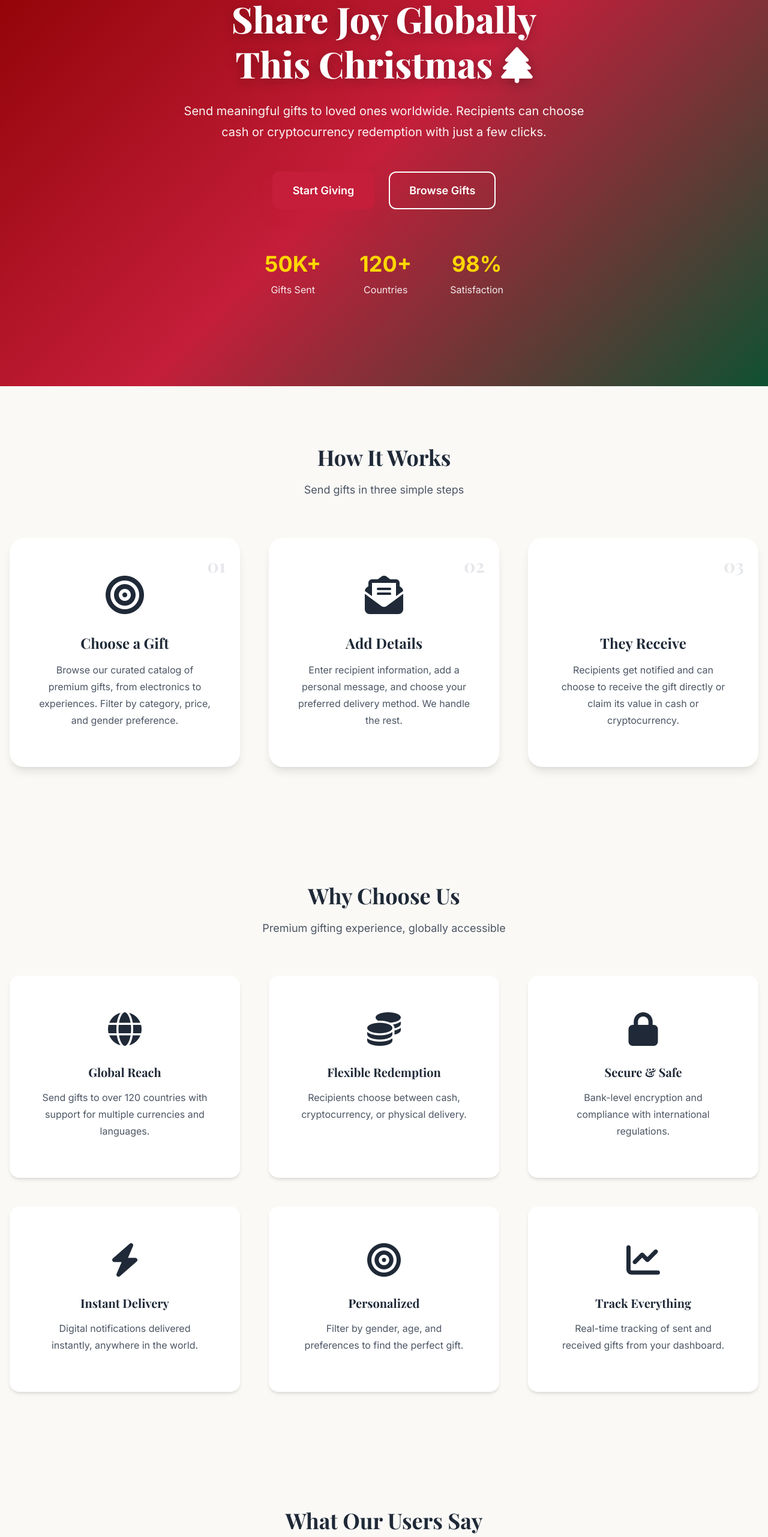
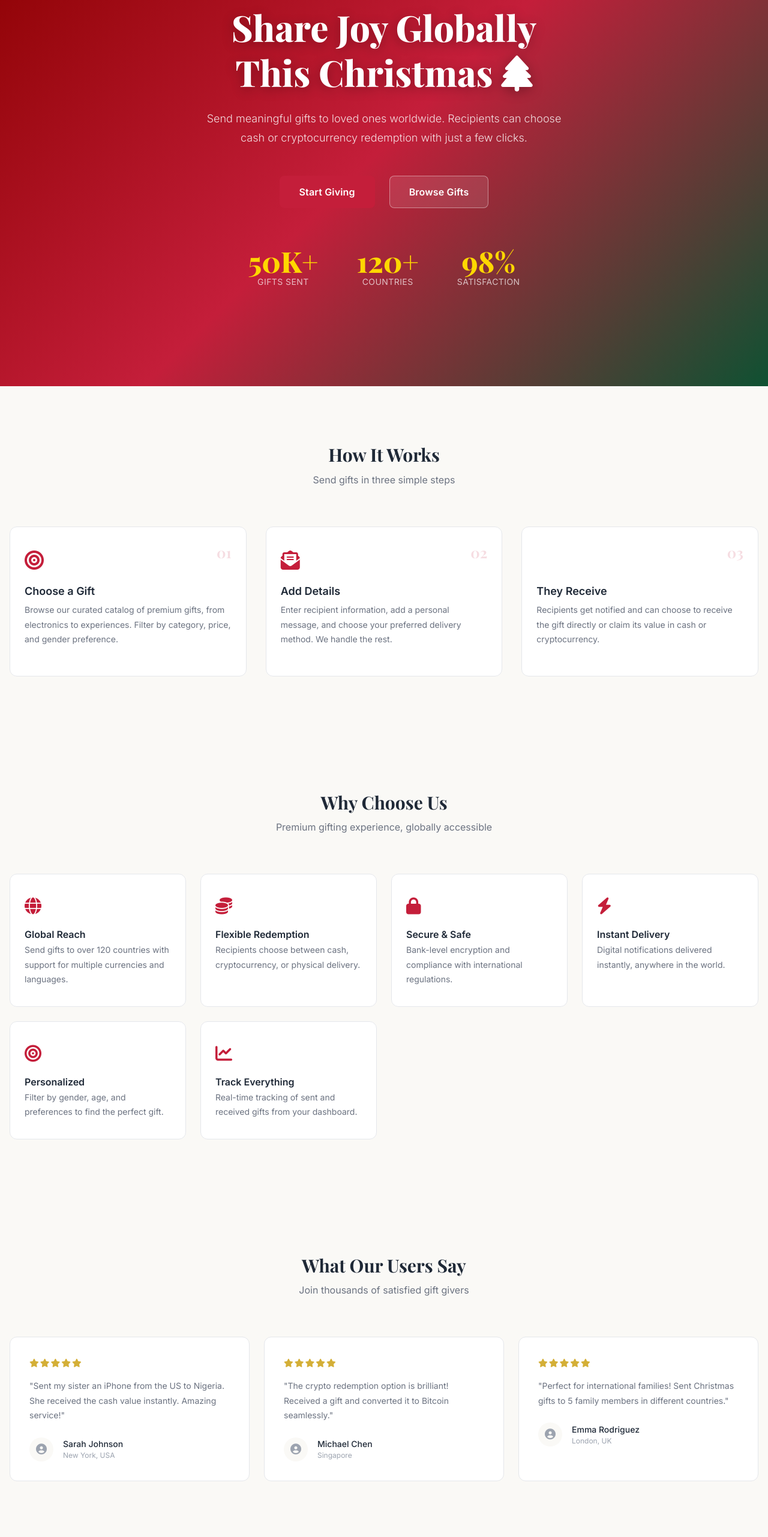
Before and after one commit to Markcrest-dev/Gift, a Next.js app in the folder frontend/: page / in a window 1280 px wide. Shown: the part 234-2797 px from the top of the page at 60% size. Built offline with nearby package versions, Linux system fonts and the light colour scheme.

Commit message:
refactor: update design system tokens and standardize UI component styling across the frontend

```diff
--- a/frontend/src/app/(dashboard)/marketplace/page.tsx
+++ b/frontend/src/app/(dashboard)/marketplace/page.tsx
@@ -133,22 +133,22 @@ export default function MarketplacePage() {
                         ) : (
                             <div className={`products-grid ${view === 'list' ? 'list-view' : ''}`}>
                                 {products.map(product => (
-                                    <div key={product.id} className="card hover-lift" style={{ display: 'flex', flexDirection: 'column', height: '100%' }}>
-                                        <Link href={`/gift/${product.id}`} style={view === 'list' ? { display: 'flex' } : {}}>
-                                            <div style={{ display: 'flex', alignItems: 'center', justifyContent: 'center', background: 'var(--cream)', padding: 'var(--space-lg)', fontSize: '4rem', ...(view === 'list' ? { width: '12rem', height: '12rem' } : { height: '12rem', borderRadius: 'var(--radius-xl) var(--radius-xl) 0 0', width: '100%' }) }}>
+                                    <Link key={product.id} href={`/gift/${product.id}`} className="product-card-link">
+                                        <div className={`card ${view === 'list' ? 'product-card-list' : ''}`}>
+                                            <div className="product-card-emoji">
                                                 {product.emoji || '🎁'}
                                             </div>
-                                            <div className="card-body" style={{ flex: 1, display: 'flex', flexDirection: 'column' }}>
-                                                {view === 'list' && <div style={{ color: 'var(--text-secondary)', fontSize: 'var(--text-sm)', marginBottom: 'var(--space-xs)', textTransform: 'capitalize' }}>{product.category}</div>}
-                                                <h3 style={{ fontWeight: 'var(--font-semibold)', fontSize: 'var(--text-lg)', marginBottom: 'var(--space-xs)' }}>{product.name}</h3>
-                                                <div style={{ display: 'flex', alignItems: 'center', gap: '4px', marginBottom: 'var(--space-sm)', color: '#eab308', fontSize: 'var(--text-sm)' }}>
-                                                    <i className="fas fa-star"></i> <span>{product.rating}</span> <span style={{ color: '#9ca3af' }}>({product.reviews})</span>
+                                            <div className="card-body product-card-body">
+                                                <h3 className="product-card-name">{product.name}</h3>
+                                                <div className="product-card-rating">
+                                                    <i className="fas fa-star"></i>
+                                                    <span>{product.rating}</span>
+                                                    <span className="product-card-reviews">({product.reviews})</span>
                                                 </div>
-                                                <div style={{ color: 'var(--ruby-red)', fontWeight: 'var(--font-bold)', fontSize: 'var(--text-xl)', marginTop: 'auto', marginBottom: 'var(--space-lg)' }}>{formatCurrency(product.price)}</div>
-                                                <Button variant="primary" fullWidth>View Details</Button>
+                                                <div className="product-card-price">{formatCurrency(product.price)}</div>
                                             </div>
-                                        </Link>
-                                    </div>
+                                        </div>
+                                    </Link>
                                 ))}
                             </div>
                         )}
--- a/frontend/src/styles/animations.css
+++ b/frontend/src/styles/animations.css
@@ -567,12 +567,12 @@
    ========================================== */
 
 .hover-lift {
-    transition: transform var(--transition-base), box-shadow var(--transition-base);
+    transition: transform var(--transition-fast), box-shadow var(--transition-fast);
 }
 
 .hover-lift:hover {
-    transform: translateY(-8px);
-    box-shadow: var(--shadow-2xl);
+    transform: translateY(-2px);
+    box-shadow: var(--shadow-md);
 }
 
 .hover-glow {
--- a/frontend/src/styles/components.css
+++ b/frontend/src/styles/components.css
@@ -167,28 +167,26 @@
     align-items: center;
     justify-content: center;
     gap: var(--space-sm);
-    padding: var(--space-sm) var(--space-lg);
+    padding: 0.625rem var(--space-lg);
     font-family: var(--font-body);
-    font-size: var(--text-base);
+    font-size: var(--text-sm);
     font-weight: var(--font-semibold);
+    letter-spacing: 0.01em;
     text-decoration: none;
-    border-radius: var(--radius-lg);
-    border: 2px solid transparent;
+    border-radius: var(--radius-md);
+    border: 1px solid transparent;
     cursor: pointer;
-    transition: all var(--transition-base);
+    transition: background-color var(--transition-fast), border-color var(--transition-fast), color var(--transition-fast);
     white-space: nowrap;
 }
 
 .btn-primary {
     background: var(--ruby-red);
     color: var(--white);
-    box-shadow: var(--shadow-red);
 }
 
 .btn-primary:hover {
     background: var(--deep-crimson);
-    transform: translateY(-2px);
-    box-shadow: var(--shadow-xl);
 }
 
 .btn-secondary {
@@ -198,18 +196,15 @@
 
 .btn-secondary:hover {
     background: var(--pine-green);
-    transform: translateY(-2px);
 }
 
 .btn-gold {
     background: var(--gold);
     color: var(--white);
-    box-shadow: var(--shadow-gold);
 }
 
 .btn-gold:hover {
     background: var(--bronze);
-    transform: translateY(-2px);
 }
 
 .btn-outline {
@@ -219,29 +214,28 @@
 }
 
 .btn-outline:hover {
-    background: var(--ruby-red);
-    color: var(--white);
+    background: rgba(196, 30, 58, 0.06);
 }
 
 .btn-outline-white {
-    background: transparent;
+    background: rgba(255, 255, 255, 0.1);
     color: var(--white);
-    border-color: var(--white);
+    border-color: rgba(255, 255, 255, 0.4);
 }
 
 .btn-outline-white:hover {
-    background: var(--white);
-    color: var(--ruby-red);
+    background: rgba(255, 255, 255, 0.2);
+    border-color: rgba(255, 255, 255, 0.7);
 }
 
 .btn-lg {
-    padding: var(--space-md) var(--space-xl);
-    font-size: var(--text-lg);
+    padding: 0.875rem var(--space-xl);
+    font-size: var(--text-base);
 }
 
 .btn-sm {
     padding: var(--space-xs) var(--space-md);
-    font-size: var(--text-sm);
+    font-size: var(--text-xs);
 }
 
 .btn-icon {
@@ -250,9 +244,8 @@
 }
 
 .btn:disabled {
-    opacity: 0.5;
+    opacity: 0.4;
     cursor: not-allowed;
-    transform: none !important;
 }
 
 /* ==========================================
@@ -261,15 +254,15 @@
 
 .card {
     background: var(--white);
-    border-radius: var(--radius-xl);
-    box-shadow: var(--shadow-md);
+    border-radius: var(--radius-lg);
+    border: 1px solid var(--border-light);
     overflow: hidden;
-    transition: all var(--transition-base);
+    transition: border-color var(--transition-fast), box-shadow var(--transition-fast);
 }
 
 .card:hover {
-    box-shadow: var(--shadow-xl);
-    transform: translateY(-4px);
+    border-color: var(--border-medium);
+    box-shadow: var(--shadow-sm);
 }
 
 .card-image {
@@ -283,14 +276,17 @@
 }
 
 .card-title {
-    font-size: var(--text-xl);
-    font-weight: var(--font-bold);
-    margin-bottom: var(--space-sm);
+    font-family: var(--font-body);
+    font-size: var(--text-base);
+    font-weight: var(--font-semibold);
+    margin-bottom: var(--space-xs);
     color: var(--text-primary);
+    line-height: var(--leading-tight);
 }
 
 .card-text {
     color: var(--text-secondary);
+    font-size: var(--text-sm);
     margin-bottom: var(--space-md);
     line-height: var(--leading-relaxed);
 }
@@ -307,30 +303,40 @@
 .gift-card {
     position: relative;
     cursor: pointer;
+    border-radius: var(--radius-lg);
+    border: 1px solid var(--border-light);
+    background: var(--white);
+    overflow: hidden;
+    transition: border-color var(--transition-fast);
+}
+
+.gift-card:hover {
+    border-color: var(--border-medium);
 }
 
 .gift-card-image {
-    height: 250px;
+    height: 220px;
     position: relative;
     overflow: hidden;
 }
 
 .gift-card-badge {
     position: absolute;
-    top: var(--space-md);
-    right: var(--space-md);
+    top: var(--space-sm);
+    right: var(--space-sm);
     background: var(--white);
-    padding: var(--space-xs) var(--space-md);
-    border-radius: var(--radius-full);
-    font-size: var(--text-sm);
-    font-weight: var(--font-semibold);
-    box-shadow: var(--shadow-md);
+    padding: 2px var(--space-sm);
+    border-radius: var(--radius-sm);
+    font-size: var(--text-xs);
+    font-weight: var(--font-medium);
+    color: var(--text-secondary);
+    border: 1px solid var(--border-light);
 }
 
 .gift-card-price {
-    font-size: var(--text-2xl);
+    font-size: var(--text-xl);
     font-weight: var(--font-bold);
-    color: var(--ruby-red);
+    color: var(--text-primary);
 }
 
 .gift-card-actions {
--- a/frontend/src/styles/index.css
+++ b/frontend/src/styles/index.css
@@ -45,8 +45,8 @@
 
   /* Text Colors */
   --text-primary: var(--charcoal);
-  --text-secondary: var(--dark-gray);
-  --text-light: var(--gray);
+  --text-secondary: #6B7280;
+  --text-light: #9CA3AF;
   --text-white: var(--white);
 
   /* Border Colors */
@@ -199,13 +199,19 @@ body {
 
 /* Typography Elements */
 h1,
-h2,
+h2 {
+  font-family: var(--font-heading);
+  font-weight: var(--font-bold);
+  line-height: var(--leading-tight);
+  color: var(--text-primary);
+}
+
 h3,
 h4,
 h5,
 h6 {
-  font-family: var(--font-heading);
-  font-weight: var(--font-bold);
+  font-family: var(--font-body);
+  font-weight: var(--font-semibold);
   line-height: var(--leading-tight);
   color: var(--text-primary);
 }
@@ -216,28 +222,28 @@ h1 {
 }
 
 h2 {
-  font-size: var(--text-4xl);
+  font-size: var(--text-3xl);
   margin-bottom: var(--space-md);
 }
 
 h3 {
-  font-size: var(--text-3xl);
-  margin-bottom: var(--space-md);
+  font-size: var(--text-xl);
+  margin-bottom: var(--space-sm);
 }
 
 h4 {
-  font-size: var(--text-2xl);
+  font-size: var(--text-lg);
   margin-bottom: var(--space-sm);
 }
 
 h5 {
-  font-size: var(--text-xl);
-  margin-bottom: var(--space-sm);
+  font-size: var(--text-base);
+  margin-bottom: var(--space-xs);
 }
 
 h6 {
-  font-size: var(--text-lg);
-  margin-bottom: var(--space-sm);
+  font-size: var(--text-sm);
+  margin-bottom: var(--space-xs);
 }
 
 p {
--- a/frontend/src/styles/landing.css
+++ b/frontend/src/styles/landing.css
@@ -46,13 +46,14 @@
 }
 
 .hero-subtitle {
-    font-size: var(--text-xl);
+    font-size: var(--text-lg);
     line-height: var(--leading-relaxed);
     margin-bottom: var(--space-2xl);
-    color: rgba(255, 255, 255, 0.95);
-    max-width: 700px;
+    color: rgba(255, 255, 255, 0.85);
+    max-width: 620px;
     margin-left: auto;
     margin-right: auto;
+    font-weight: var(--font-light);
 }
 
 .hero-actions {
@@ -75,15 +76,20 @@
 }
 
 .stat-number {
-    font-size: var(--text-4xl);
-    font-weight: var(--font-bold);
+    font-size: var(--text-5xl);
+    font-weight: var(--font-extrabold);
     color: var(--bright-gold);
-    margin-bottom: var(--space-xs);
+    margin-bottom: 0;
+    font-family: var(--font-heading);
+    line-height: var(--leading-none);
 }
 
 .stat-label {
-    font-size: var(--text-base);
-    color: rgba(255, 255, 255, 0.9);
+    font-size: var(--text-sm);
+    color: rgba(255, 255, 255, 0.7);
+    font-weight: var(--font-normal);
+    letter-spacing: 0.03em;
+    text-transform: uppercase;
 }
 
 /* Section Headers */
@@ -92,41 +98,37 @@
 }
 
 .section-header h2 {
-    font-size: var(--text-4xl);
-    margin-bottom: var(--space-md);
+    font-size: var(--text-3xl);
+    margin-bottom: var(--space-sm);
 }
 
 .section-header p {
-    font-size: var(--text-lg);
-    max-width: 600px;
+    font-size: var(--text-base);
+    max-width: 520px;
     margin: 0 auto;
+    color: var(--text-secondary);
 }
 
 /* Steps Grid */
 .steps-grid {
     display: grid;
-    grid-template-columns: repeat(auto-fit, minmax(300px, 1fr));
-    gap: var(--space-2xl);
-    margin-top: var(--space-3xl);
+    grid-template-columns: repeat(auto-fit, minmax(280px, 1fr));
+    gap: var(--space-xl);
+    margin-top: var(--space-2xl);
 }
 
 .step-card {
     background: var(--white);
-    padding: var(--space-2xl);
-    border-radius: var(--radius-2xl);
-    box-shadow: var(--shadow-lg);
-    text-align: center;
+    padding: var(--space-xl) var(--space-lg);
+    border-radius: var(--radius-lg);
+    border: 1px solid var(--border-light);
+    text-align: left;
     position: relative;
-    transition: all var(--transition-base);
-}
-
-.step-card:hover {
-    transform: translateY(-8px);
-    box-shadow: var(--shadow-2xl);
 }
 
 .step-icon {
-    font-size: 4rem;
+    font-size: 2rem;
+    color: var(--ruby-red);
     margin-bottom: var(--space-md);
 }
 
@@ -134,20 +136,22 @@
     position: absolute;
     top: var(--space-lg);
     right: var(--space-lg);
-    font-size: var(--text-3xl);
+    font-size: var(--text-2xl);
     font-weight: var(--font-bold);
-    color: var(--border-light);
+    color: rgba(196, 30, 58, 0.15);
     font-family: var(--font-heading);
 }
 
 .step-title {
-    font-size: var(--text-2xl);
-    margin-bottom: var(--space-md);
+    font-size: var(--text-lg);
+    font-weight: var(--font-semibold);
+    margin-bottom: var(--space-sm);
     color: var(--text-primary);
 }
 
 .step-description {
     color: var(--text-secondary);
+    font-size: var(--text-sm);
     line-height: var(--leading-relaxed);
 }
 
@@ -169,73 +173,67 @@
 /* Features Grid */
 .features-grid {
     display: grid;
-    grid-template-columns: repeat(auto-fit, minmax(300px, 1fr));
-    gap: var(--space-2xl);
-    margin-top: var(--space-2xl);
+    grid-template-columns: repeat(auto-fit, minmax(280px, 1fr));
+    gap: var(--space-lg);
+    margin-top: var(--space-xl);
 }
 
 .feature-card {
     background: var(--white);
-    padding: var(--space-2xl);
-    border-radius: var(--radius-xl);
-    box-shadow: var(--shadow-md);
-    text-align: center;
-    transition: all var(--transition-base);
-}
-
-.feature-card:hover {
-    box-shadow: var(--shadow-xl);
-    transform: translateY(-4px);
+    padding: var(--space-xl) var(--space-lg);
+    border-radius: var(--radius-lg);
+    border: 1px solid var(--border-light);
+    text-align: left;
 }
 
 .feature-icon {
-    font-size: 3.5rem;
+    font-size: 1.75rem;
+    color: var(--ruby-red);
     margin-bottom: var(--space-md);
 }
 
 .feature-title {
-    font-size: var(--text-xl);
-    margin-bottom: var(--space-md);
+    font-size: var(--text-base);
+    font-weight: var(--font-semibold);
+    margin-bottom: var(--space-xs);
     color: var(--text-primary);
 }
 
 .feature-description {
     color: var(--text-secondary);
+    font-size: var(--text-sm);
     line-height: var(--leading-relaxed);
+    margin-bottom: 0;
 }
 
 /* Testimonials Grid */
 .testimonials-grid {
     display: grid;
-    grid-template-columns: repeat(auto-fit, minmax(320px, 1fr));
-    gap: var(--space-2xl);
-    margin-top: var(--space-2xl);
+    grid-template-columns: repeat(auto-fit, minmax(300px, 1fr));
+    gap: var(--space-lg);
+    margin-top: var(--space-xl);
 }
 
 .testimonial-card {
     background: var(--white);
-    padding: var(--space-2xl);
-    border-radius: var(--radius-xl);
-    box-shadow: var(--shadow-md);
-    transition: all var(--transition-base);
-}
-
-.testimonial-card:hover {
-    box-shadow: var(--shadow-xl);
-    transform: translateY(-4px);
+    padding: var(--space-xl);
+    border-radius: var(--radius-lg);
+    border: 1px solid var(--border-light);
 }
 
 .testimonial-rating {
-    font-size: var(--text-lg);
+    font-size: var(--text-sm);
+    color: var(--gold);
     margin-bottom: var(--space-md);
+    letter-spacing: 2px;
 }
 
 .testimonial-text {
-    font-size: var(--text-base);
+    font-size: var(--text-sm);
     line-height: var(--leading-relaxed);
     color: var(--text-secondary);
     margin-bottom: var(--space-lg);
-    font-style: italic;
+    font-style: normal;
 }
 
 .testimonial-author {
@@ -245,24 +243,26 @@
 }
 
 .author-avatar {
-    width: 50px;
-    height: 50px;
+    width: 40px;
+    height: 40px;
     border-radius: var(--radius-full);
-    background: var(--light-gray);
+    background: var(--cream);
     display: flex;
     align-items: center;
     justify-content: center;
-    font-size: var(--text-2xl);
+    font-size: var(--text-lg);
+    color: var(--text-light);
 }
 
 .author-name {
-    font-weight: var(--font-semibold);
+    font-weight: var(--font-medium);
+    font-size: var(--text-sm);
     color: var(--text-primary);
-    margin-bottom: var(--space-xs);
+    margin-bottom: 0;
 }
 
 .author-location {
-    font-size: var(--text-sm);
+    font-size: var(--text-xs);
     color: var(--text-light);
 }
 
@@ -275,32 +275,22 @@
     overflow: hidden;
 }
 
-.cta-section::before {
-    content: '🎁';
-    position: absolute;
-    font-size: 20rem;
-    opacity: 0.05;
-    top: 50%;
-    left: 50%;
-    transform: translate(-50%, -50%) rotate(15deg);
-    pointer-events: none;
-}
-
 .cta-content {
     position: relative;
     z-index: var(--z-base);
 }
 
 .cta-title {
-    font-size: var(--text-5xl);
-    margin-bottom: var(--space-md);
+    font-size: var(--text-4xl);
+    margin-bottom: var(--space-sm);
     color: var(--white);
 }
 
 .cta-subtitle {
-    font-size: var(--text-xl);
+    font-size: var(--text-lg);
     margin-bottom: var(--space-2xl);
-    color: rgba(255, 255, 255, 0.95);
+    color: rgba(255, 255, 255, 0.85);
+    font-weight: var(--font-light);
 }
 
 .cta-timer {
--- a/frontend/src/styles/marketplace.css
+++ b/frontend/src/styles/marketplace.css
@@ -70,13 +70,13 @@ body {
 }
 
 .marketplace-title {
-    font-size: var(--text-4xl);
-    margin-bottom: var(--space-md);
+    font-size: var(--text-3xl);
+    margin-bottom: var(--space-sm);
 }
 
 .marketplace-subtitle {
     color: var(--text-secondary);
-    font-size: var(--text-lg);
+    font-size: var(--text-base);
 }
 
 .marketplace-controls {
@@ -144,14 +144,14 @@ body {
 }
 
 .filters-sidebar {
-    width: 280px;
+    width: 260px;
     background: var(--white);
-    border-radius: var(--radius-xl);
-    padding: var(--space-xl);
+    border-radius: var(--radius-lg);
+    padding: var(--space-lg);
     height: fit-content;
     position: sticky;
     top: var(--space-xl);
-    box-shadow: var(--shadow-md);
+    border: 1px solid var(--border-light);
 }
 
 .filters-header {
@@ -162,8 +162,8 @@ body {
 }
 
 .filters-title {
-    font-size: var(--text-xl);
-    font-weight: var(--font-bold);
+    font-size: var(--text-base);
+    font-weight: var(--font-semibold);
 }
 
 .filters-clear {
@@ -237,8 +237,8 @@ body {
 
 .products-grid {
     display: grid;
-    grid-template-columns: repeat(auto-fill, minmax(280px, 1fr));
-    gap: var(--space-xl);
+    grid-template-columns: repeat(auto-fill, minmax(260px, 1fr));
+    gap: var(--space-lg);
 }
 
 .products-grid.list-view {
```
